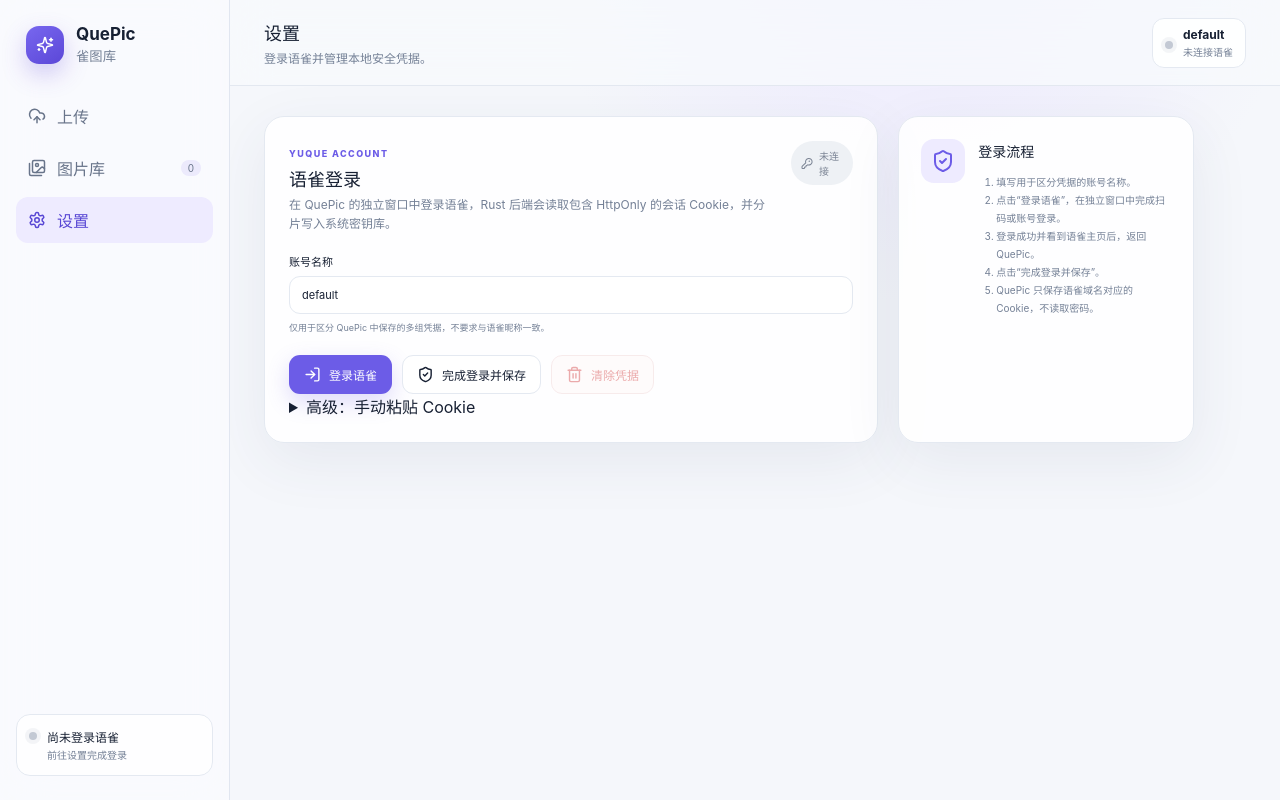
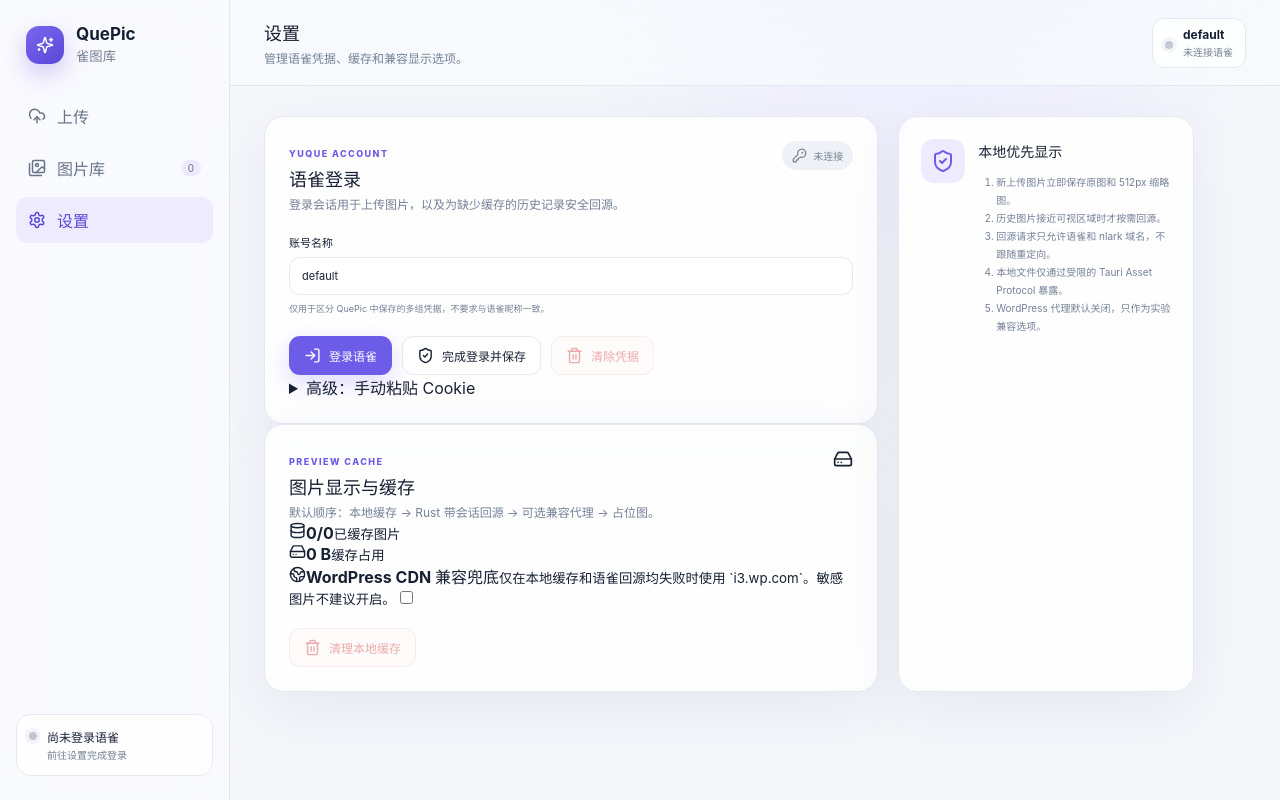
Before and after one commit to weepwood/QuePic, a React (Vite) app: page / in a window 1280 px wide. Both pictures are taken after a click on the button "设置". Built offline with nearby package versions, Linux system fonts and the light colour scheme.

Commit message:
在图库中启用本地缓存预览与兼容代理设置

```diff
--- a/src/App.tsx
+++ b/src/App.tsx
@@ -5,8 +5,11 @@
   Clipboard,
   CloudUpload,
   Copy,
+  Database,
   ExternalLink,
   FileImage,
+  Globe2,
+  HardDrive,
   Images,
   KeyRound,
   LoaderCircle,
@@ -20,19 +23,24 @@
   X,
 } from 'lucide-react';
 import { useCallback, useEffect, useMemo, useRef, useState } from 'react';
+
+import { AssetPreview } from './components/AssetPreview';
 import {
   captureYuqueLogin,
   clearCookie,
+  clearPreviewCache,
   deleteAsset,
+  getCacheStats,
   getCredentialStatus,
   listAssets,
   openYuqueLogin,
   saveCookie,
   uploadImage,
 } from './lib/tauri';
-import type { AssetRecord, UploadQueueItem, ViewKey } from './types';
+import type { AssetRecord, CacheStats, UploadQueueItem, ViewKey } from './types';
 
 const DEFAULT_ACCOUNT = 'default';
+const EMPTY_CACHE_STATS: CacheStats = { asset_count: 0, cached_count: 0, cache_bytes: 0 };
 
 export default function App() {
   const [view, setView] = useState<ViewKey>('upload');
@@ -43,6 +51,12 @@
   const [credentialReady, setCredentialReady] = useState(false);
   const [cookieInput, setCookieInput] = useState('');
   const [loginBusy, setLoginBusy] = useState(false);
+  const [cacheBusy, setCacheBusy] = useState(false);
+  const [cacheStats, setCacheStats] = useState<CacheStats>(EMPTY_CACHE_STATS);
+  const [cacheEpoch, setCacheEpoch] = useState(0);
+  const [allowWordpressFallback, setAllowWordpressFallback] = useState(
+    () => localStorage.getItem('quepic-wordpress-fallback') === 'true',
+  );
   const [search, setSearch] = useState('');
   const [selected, setSelected] = useState<AssetRecord | null>(null);
   const [toast, setToast] = useState<{ type: 'success' | 'error'; text: string } | null>(null);
@@ -53,9 +67,21 @@
     window.setTimeout(() => setToast(null), 4200);
   }, []);
 
+  const refreshCacheStats = useCallback(async () => {
+    try {
+      setCacheStats(await getCacheStats());
+    } catch (error) {
+      showToast('error', normalizeError(error));
+    }
+  }, [showToast]);
+
   const refreshAssets = useCallback(async () => {
     try {
-      setAssets(await listAssets());
+      const nextAssets = await listAssets();
+      setAssets(nextAssets);
+      setSelected((current) => current
+        ? nextAssets.find((asset) => asset.id === current.id) || null
+        : null);
     } catch (error) {
       showToast('error', normalizeError(error));
     }
@@ -74,7 +100,8 @@
   useEffect(() => {
     void refreshAssets();
     void refreshCredential();
-  }, [refreshAssets, refreshCredential]);
+    void refreshCacheStats();
+  }, [refreshAssets, refreshCredential, refreshCacheStats]);
 
   useEffect(() => {
     queueRef.current = queue;
@@ -126,7 +153,7 @@
     try {
       await captureYuqueLogin(account);
       setCredentialReady(true);
-      showToast('success', '语雀登录会话已安全保存，可以开始上传。');
+      showToast('success', '语雀登录会话已安全保存，可以上传和补建历史图片缓存。');
     } catch (error) {
       showToast('error', normalizeError(error));
     } finally {
@@ -159,6 +186,26 @@
       showToast('success', '已清除 QuePic 保存的语雀凭据。');
     } catch (error) {
       showToast('error', normalizeError(error));
+    }
+  };
+
+  const handleWordpressFallbackChange = (enabled: boolean) => {
+    setAllowWordpressFallback(enabled);
+    localStorage.setItem('quepic-wordpress-fallback', String(enabled));
+    setCacheEpoch((value) => value + 1);
+  };
+
+  const handleClearPreviewCache = async () => {
+    setCacheBusy(true);
+    try {
+      setCacheStats(await clearPreviewCache());
+      await refreshAssets();
+      setCacheEpoch((value) => value + 1);
+      showToast('success', '本地图片缓存已清理。图库会在图片进入视口时按需重新建立缓存。');
+    } catch (error) {
+      showToast('error', normalizeError(error));
+    } finally {
+      setCacheBusy(false);
     }
   };
 
@@ -201,7 +248,7 @@
       setQueue((current) => current.map((candidate) =>
         candidate.id === id ? { ...candidate, status: 'success', result } : candidate,
       ));
-      await refreshAssets();
+      await Promise.all([refreshAssets(), refreshCacheStats()]);
     } catch (error) {
       setQueue((current) => current.map((candidate) =>
         candidate.id === id ? { ...candidate, status: 'failed', error: normalizeError(error) } : candidate,
@@ -234,6 +281,17 @@
     });
   };
 
+  const handleDeleteAsset = async (asset: AssetRecord) => {
+    try {
+      await deleteAsset(asset.id);
+      setSelected(null);
+      await Promise.all([refreshAssets(), refreshCacheStats()]);
+      showToast('success', '本地记录和对应缓存已删除，语雀远程图片未删除。');
+    } catch (error) {
+      showToast('error', normalizeError(error));
+    }
+  };
+
   const navItems: Array<{ key: ViewKey; label: string; icon: typeof CloudUpload }> = [
     { key: 'upload', label: '上传', icon: CloudUpload },
     { key: 'library', label: '图片库', icon: Images },
@@ -256,13 +314,13 @@
         </nav>
         <div className="credential-summary">
           <span className={credentialReady ? 'dot ready' : 'dot'} />
-          <div><strong>{credentialReady ? '语雀账号可用' : '尚未登录语雀'}</strong><small>{credentialReady ? '会话分片位于系统密钥库' : '前往设置完成登录'}</small></div>
+          <div><strong>{credentialReady ? '语雀账号可用' : '尚未登录语雀'}</strong><small>{credentialReady ? `${cacheStats.cached_count}/${cacheStats.asset_count} 张已缓存` : '前往设置完成登录'}</small></div>
         </div>
       </aside>
 
       <main>
         <header className="topbar">
-          <div><h1>{view === 'upload' ? '上传图片' : view === 'library' ? '图片库' : '设置'}</h1><p>{view === 'upload' ? '上传到语雀并建立本地索引。' : view === 'library' ? '搜索、查看和复制远程链接。' : '登录语雀并管理本地安全凭据。'}</p></div>
+          <div><h1>{view === 'upload' ? '上传图片' : view === 'library' ? '图片库' : '设置'}</h1><p>{view === 'upload' ? '上传到语雀并同步建立本地预览缓存。' : view === 'library' ? '优先使用本地缓存，不再直接加载防盗链地址。' : '管理语雀凭据、缓存和兼容显示选项。'}</p></div>
           <div className="account-pill"><span className={credentialReady ? 'dot ready' : 'dot'} /><div><strong>{accountName}</strong><small>{credentialReady ? '语雀会话已安全保存' : '未连接语雀'}</small></div></div>
         </header>
 
@@ -283,7 +341,7 @@
                 }} />
                 <span className="drop-icon"><UploadCloud size={34} /></span>
                 <h2>将图片拖到这里</h2>
-                <p>支持 PNG、JPEG、GIF、WebP、SVG 等格式，单张最大 25 MB。</p>
+                <p>上传成功后会保存本地原图并生成 512px 缩略图，图库可离线浏览。</p>
                 <div className="actions">
                   <button className="button primary" onClick={() => fileInputRef.current?.click()}><FileImage size={17} />选择图片</button>
                   <button className="button secondary" onClick={async () => {
@@ -312,7 +370,7 @@
                     {queue.map((item) => (
                       <article className="queue-item" key={item.id}>
                         <img src={item.previewUrl} alt="" />
-                        <div><strong>{item.file.name}</strong><small>{formatBytes(item.file.size)}{item.width && item.height ? ` · ${item.width} × ${item.height}` : ''}</small>{item.status === 'failed' && <b className="error-text">{item.error}</b>}{item.status === 'success' && <b className="success-text"><Check size={13} />{item.result?.deduplicated ? '复用历史链接' : '上传成功'}</b>}</div>
+                        <div><strong>{item.file.name}</strong><small>{formatBytes(item.file.size)}{item.width && item.height ? ` · ${item.width} × ${item.height}` : ''}</small>{item.status === 'failed' && <b className="error-text">{item.error}</b>}{item.status === 'success' && <b className="success-text"><Check size={13} />{item.result?.deduplicated ? '复用历史链接并补建缓存' : '上传并缓存成功'}</b>}</div>
                         <div className="item-actions">{item.status === 'uploading' && <LoaderCircle className="spin" size={18} />}{item.status === 'failed' && <button onClick={() => void uploadOne(item.id)}>重试</button>}{item.status === 'success' && item.result && <button title="复制 Markdown" onClick={() => void copyText(`![${item.file.name}](${item.result?.asset.remote_url})`)}><Copy size={15} /></button>}<button onClick={() => removeQueueItem(item.id)}><X size={15} /></button></div>
                       </article>
                     ))}
@@ -325,17 +383,18 @@
           {view === 'library' && (
             <div className="library-layout">
               <div className="library-main">
-                <div className="library-heading"><div><span>LOCAL ASSET INDEX</span><h2>所有图片</h2><p>{assets.length} 张已记录图片</p></div><label className="search"><Search size={17} /><input value={search} onChange={(event) => setSearch(event.target.value)} placeholder="搜索文件名、链接或类型" /></label></div>
-                {filteredAssets.length === 0 ? <div className="empty large"><Images size={30} /><h3>{assets.length ? '没有匹配图片' : '还没有上传记录'}</h3></div> : <div className="asset-grid">{filteredAssets.map((asset) => <button className="asset-card" key={asset.id} onClick={() => setSelected(asset)}><div><img src={asset.remote_url} alt={asset.file_name} loading="lazy" /></div><strong>{asset.file_name}</strong><small>{asset.width && asset.height ? `${asset.width} × ${asset.height}` : asset.mime_type}</small></button>)}</div>}
+                <div className="library-heading"><div><span>LOCAL FIRST ASSET INDEX</span><h2>所有图片</h2><p>{assets.length} 张记录 · {cacheStats.cached_count} 张已有本地缓存</p></div><label className="search"><Search size={17} /><input value={search} onChange={(event) => setSearch(event.target.value)} placeholder="搜索文件名、链接或类型" /></label></div>
+                {filteredAssets.length === 0 ? <div className="empty large"><Images size={30} /><h3>{assets.length ? '没有匹配图片' : '还没有上传记录'}</h3></div> : <div className="asset-grid">{filteredAssets.map((asset) => <button className="asset-card" key={asset.id} onClick={() => setSelected(asset)}><AssetPreview asset={asset} allowWordpressFallback={allowWordpressFallback} cacheEpoch={cacheEpoch} /><strong>{asset.file_name}</strong><small>{asset.width && asset.height ? `${asset.width} × ${asset.height}` : asset.mime_type}</small></button>)}</div>}
               </div>
-              {selected && <aside className="detail"><img src={selected.remote_url} alt={selected.file_name} /><div><span>IMAGE DETAILS</span><h3>{selected.file_name}</h3><dl><div><dt>尺寸</dt><dd>{selected.width && selected.height ? `${selected.width} × ${selected.height}` : '未知'}</dd></div><div><dt>格式</dt><dd>{selected.mime_type}</dd></div><div><dt>大小</dt><dd>{formatBytes(selected.file_size)}</dd></div><div><dt>上传时间</dt><dd>{new Date(selected.uploaded_at).toLocaleString()}</dd></div></dl><button className="button primary" onClick={() => void copyText(selected.remote_url)}><Copy size={16} />复制 URL</button><button className="button secondary" onClick={() => void copyText(`![${selected.file_name}](${selected.remote_url})`)}><Copy size={16} />复制 Markdown</button><button className="button secondary" onClick={() => window.open(selected.remote_url, '_blank')}><ExternalLink size={16} />浏览器打开</button><button className="button danger" onClick={() => void deleteAsset(selected.id).then(refreshAssets).then(() => setSelected(null)).catch((error) => showToast('error', normalizeError(error)))}><Trash2 size={16} />删除本地记录</button><p>删除本地记录不会删除语雀服务器上的图片。</p></div></aside>}
+              {selected && <aside className="detail"><AssetPreview asset={selected} preferOriginal allowWordpressFallback={allowWordpressFallback} cacheEpoch={cacheEpoch} className="detail-preview" /><div><span>IMAGE DETAILS</span><h3>{selected.file_name}</h3><dl><div><dt>尺寸</dt><dd>{selected.width && selected.height ? `${selected.width} × ${selected.height}` : '未知'}</dd></div><div><dt>格式</dt><dd>{selected.mime_type}</dd></div><div><dt>大小</dt><dd>{formatBytes(selected.file_size)}</dd></div><div><dt>缓存</dt><dd>{selected.cache_status === 'ready' ? formatBytes(selected.cache_bytes || 0) : '按需建立'}</dd></div><div><dt>上传时间</dt><dd>{new Date(selected.uploaded_at).toLocaleString()}</dd></div></dl><button className="button primary" onClick={() => void copyText(selected.remote_url)}><Copy size={16} />复制 URL</button><button className="button secondary" onClick={() => void copyText(`![${selected.file_name}](${selected.remote_url})`)}><Copy size={16} />复制 Markdown</button><button className="button secondary" onClick={() => window.open(selected.remote_url, '_blank')}><ExternalLink size={16} />浏览器打开</button><button className="button danger" onClick={() => void handleDeleteAsset(selected)}><Trash2 size={16} />删除本地记录和缓存</button><p>删除操作不会删除语雀服务器上的远程图片。</p></div></aside>}
             </div>
           )}
 
           {view === 'settings' && (
             <div className="settings-layout">
+              <div className="settings-stack">
                 <div className="panel settings-panel">
-                <div className="panel-heading"><div><span>YUQUE ACCOUNT</span><h2>语雀登录</h2><p>在 QuePic 的独立窗口中登录语雀，Rust 后端会读取包含 HttpOnly 的会话 Cookie，并分片写入系统密钥库。</p></div><div className={credentialReady ? 'status ready-status' : 'status'}>{credentialReady ? <CheckCircle2 size={15} /> : <KeyRound size={15} />}{credentialReady ? '已连接' : '未连接'}</div></div>
+                  <div className="panel-heading"><div><span>YUQUE ACCOUNT</span><h2>语雀登录</h2><p>登录会话用于上传图片，以及为缺少缓存的历史记录安全回源。</p></div><div className={credentialReady ? 'status ready-status' : 'status'}>{credentialReady ? <CheckCircle2 size={15} /> : <KeyRound size={15} />}{credentialReady ? '已连接' : '未连接'}</div></div>
                   <label className="field"><span>账号名称</span><input value={accountName} onChange={(event) => setAccountName(event.target.value)} placeholder="default" /><small>仅用于区分 QuePic 中保存的多组凭据，不要求与语雀昵称一致。</small></label>
                   <div className="actions">
                     <button className="button primary" disabled={loginBusy || !accountName.trim()} onClick={() => void handleOpenYuqueLogin()}>{loginBusy ? <LoaderCircle className="spin" size={17} /> : <LogIn size={17} />}登录语雀</button>
@@ -344,11 +403,25 @@
                   </div>
                   <details>
                     <summary>高级：手动粘贴 Cookie</summary>
-                  <label className="field"><span>完整 Cookie</span><textarea value={cookieInput} onChange={(event) => setCookieInput(event.target.value)} rows={6} placeholder="从 /api/upload/attach 请求头复制完整 Cookie 值" /><small>长 Cookie 会自动拆分成多个系统密钥库条目，避免 Windows 单条凭据 2560 字符限制。</small></label>
+                    <label className="field"><span>完整 Cookie</span><textarea value={cookieInput} onChange={(event) => setCookieInput(event.target.value)} rows={6} placeholder="从 /api/upload/attach 请求头复制完整 Cookie 值" /><small>长 Cookie 会自动拆分成多个系统密钥库条目。</small></label>
                     <button className="button secondary" disabled={loginBusy || !accountName.trim() || !cookieInput.trim()} onClick={() => void handleManualCookieSave()}><ShieldCheck size={17} />手动安全保存</button>
                   </details>
                 </div>
-              <div className="guide"><ShieldCheck size={24} /><div><h3>登录流程</h3><ol><li>填写用于区分凭据的账号名称。</li><li>点击“登录语雀”，在独立窗口中完成扫码或账号登录。</li><li>登录成功并看到语雀主页后，返回 QuePic。</li><li>点击“完成登录并保存”。</li><li>QuePic 只保存语雀域名对应的 Cookie，不读取密码。</li></ol></div></div>
+
+                <div className="panel settings-panel cache-panel">
+                  <div className="panel-heading"><div><span>PREVIEW CACHE</span><h2>图片显示与缓存</h2><p>默认顺序：本地缓存 → Rust 带会话回源 → 可选兼容代理 → 占位图。</p></div><HardDrive size={20} /></div>
+                  <div className="cache-metrics">
+                    <div><Database size={17} /><strong>{cacheStats.cached_count}/{cacheStats.asset_count}</strong><small>已缓存图片</small></div>
+                    <div><HardDrive size={17} /><strong>{formatBytes(cacheStats.cache_bytes)}</strong><small>缓存占用</small></div>
+                  </div>
+                  <label className="toggle-row">
+                    <span><Globe2 size={17} /><span><strong>WordPress CDN 兼容兜底</strong><small>仅在本地缓存和语雀回源均失败时使用 `i3.wp.com`。敏感图片不建议开启。</small></span></span>
+                    <input type="checkbox" checked={allowWordpressFallback} onChange={(event) => handleWordpressFallbackChange(event.target.checked)} />
+                  </label>
+                  <div className="actions"><button className="button danger" disabled={cacheBusy || cacheStats.cached_count === 0} onClick={() => void handleClearPreviewCache()}>{cacheBusy ? <LoaderCircle className="spin" size={17} /> : <Trash2 size={17} />}清理本地缓存</button></div>
+                </div>
+              </div>
+              <div className="guide"><ShieldCheck size={24} /><div><h3>本地优先显示</h3><ol><li>新上传图片立即保存原图和 512px 缩略图。</li><li>历史图片接近可视区域时才按需回源。</li><li>回源请求只允许语雀和 nlark 域名，不跟随重定向。</li><li>本地文件仅通过受限的 Tauri Asset Protocol 暴露。</li><li>WordPress 代理默认关闭，只作为实验兼容选项。</li></ol></div></div>
             </div>
           )}
         </section>
@@ -362,11 +435,12 @@
 function formatBytes(value: number) {
   if (value < 1024) return `${value} B`;
   if (value < 1024 * 1024) return `${(value / 1024).toFixed(1)} KB`;
-  return `${(value / 1024 / 1024).toFixed(1)} MB`;
+  if (value < 1024 * 1024 * 1024) return `${(value / 1024 / 1024).toFixed(1)} MB`;
+  return `${(value / 1024 / 1024 / 1024).toFixed(1)} GB`;
 }
 
 function normalizeError(error: unknown) {
   if (typeof error === 'string') return error;
   if (error instanceof Error) return error.message;
-  return '操作失败，请检查语雀登录状态和网络连接。';
+  return '操作失败，请检查语雀登录状态、网络连接和本地缓存权限。';
 }
```
Lines whose indentation alone changed are shown as unchanged.
